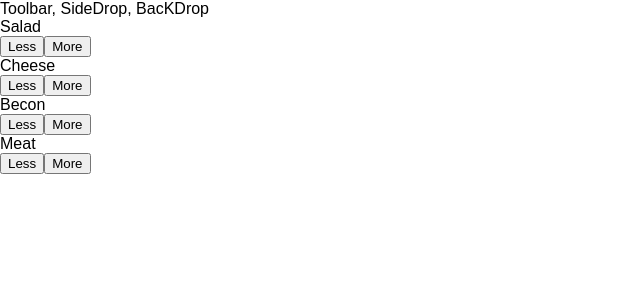
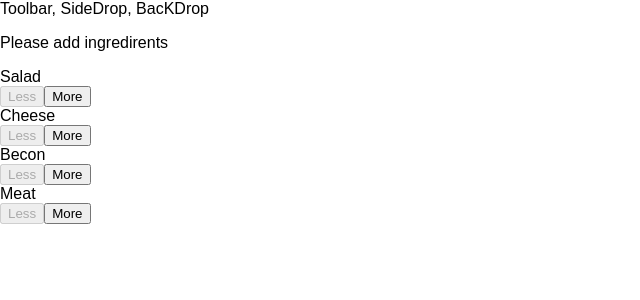
Before and after one commit to sounak07/FoodIt, a React app: page / in a window 1280 px wide. Shown: the top 300 px of the page, without its empty margins (0-640 px from the left). Built offline with nearby package versions, Linux system fonts and the light colour scheme; a web font is replaced by a local one.

Commit message:
Ingre remove working with disable feature

```diff
--- a/src/components/Burger/BuildControls/BuildControl/BuildControl.js
+++ b/src/components/Burger/BuildControls/BuildControl/BuildControl.js
@@ -5,8 +5,14 @@
   return (
     <div className={classes.BuildControl}>
       <div className={classes.Label}>{props.label}</div>
-      <button className={classes.Less}>Less</button>
-      <button onClick={props.clicked} className={classes.More}>
+      <button
+        disabled={props.disabled}
+        onClick={props.removed}
+        className={classes.Less}
+      >
+        Less
+      </button>
+      <button onClick={props.added} className={classes.More}>
         More
       </button>
     </div>
--- a/src/components/Burger/BuildControls/BuildControls.js
+++ b/src/components/Burger/BuildControls/BuildControls.js
@@ -14,9 +14,11 @@
     <div className={classes.BuildControls}>
       {controls.map(ctrl => (
         <BuildControl
-          clicked={() => props.click(ctrl.type)}
+          added={() => props.addIngre(ctrl.type)}
+          removed={() => props.removeIngre(ctrl.type)}
           key={ctrl.label}
           label={ctrl.label}
+          disabled={props.disabled[ctrl.type]}
         />
       ))}
     </div>
--- a/src/containers/BurgerBuilder/BurgerBuilder.js
+++ b/src/containers/BurgerBuilder/BurgerBuilder.js
@@ -14,10 +14,10 @@
 class BurgerBuilder extends Component {
   state = {
     ingredients: {
-      salad: 1,
-      becon: 2,
-      cheese: 1,
-      meat: 2
+      salad: 0,
+      becon: 0,
+      cheese: 0,
+      meat: 0
     },
     totalPrice: 4
   };
@@ -35,11 +35,37 @@
     });
   };
 
+  removeIngredients = type => {
+    const UpdatedCount = this.state.ingredients[type] - 1;
+    const updatedIngredients = {
+      ...this.state.ingredients
+    };
+    updatedIngredients[type] = UpdatedCount;
+    const updatedPrice = this.state.totalPrice - INGREDIENTS_PRICES[type];
+    if (UpdatedCount >= 0)
+      this.setState({
+        ingredients: updatedIngredients,
+        totalPrice: updatedPrice
+      });
+  };
+
   render() {
+    const disabledInfo = {
+      ...this.state.ingredients
+    };
+
+    for (let key in disabledInfo) {
+      disabledInfo[key] = disabledInfo[key] <= 0;
+    }
+
     return (
       <Aux>
         <Burger ingredients={this.state.ingredients} />
-        <BuildControls click={this.addIngredients} />
+        <BuildControls
+          addIngre={this.addIngredients}
+          removeIngre={this.removeIngredients}
+          disabled={disabledInfo}
+        />
       </Aux>
     );
   }
```
